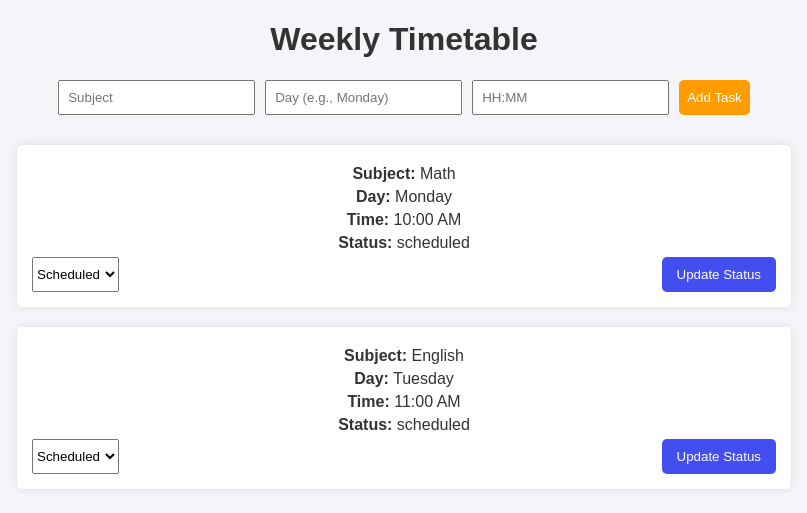
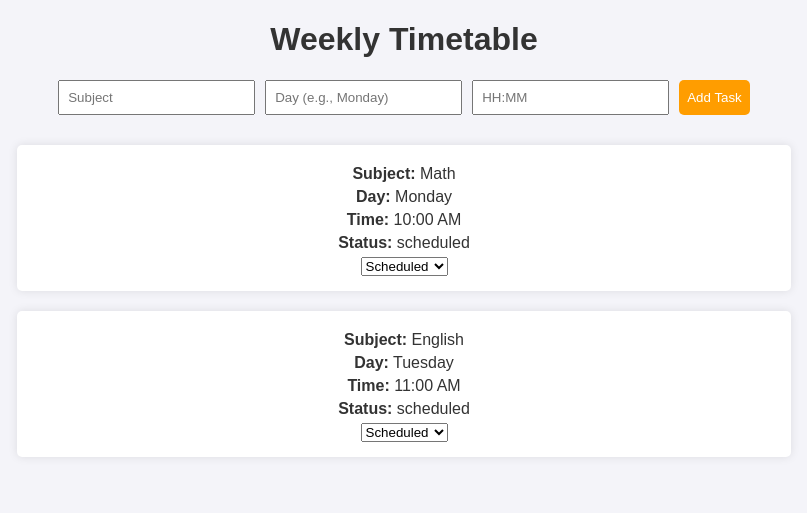
Before and after one commit to crmSaaS/timetable-app, a Node server app: page / in a window 1280 px wide. Shown: the top 513 px of the page, without its empty margins (236-1043 px from the left). Run offline with Node 20, Linux system fonts and the light colour scheme.

Commit message:
Updated code for dynamic status update

```diff
--- a/app.js
+++ b/app.js
@@ -4,6 +4,7 @@ const bodyParser = require('body-parser');
 const app = express();
 app.use(bodyParser.urlencoded({ extended: true }));
 app.use(express.static('public'));
+app.use(express.json()); // This line enables JSON parsing for the app
 app.set('view engine', 'ejs');
 
 let timetable = [
@@ -39,23 +40,9 @@ app.post('/add', (req, res) => {
     day,
     time,
     status: "scheduled"
-
   };
 
-
-
-  if (
-    newTask.day === "monday" || newTask.day ==="tuesday" || newTask.day ==="wednesday"||newTask.day === "thursday" || newTask.day ==="friday" || newTask.day ==="saturday"||newTask.day ==="sunday" || newTask.day === "Monday" || newTask.day ==="Tuesday" || newTask.day ==="Wednesday"||newTask.day === "Thursday" || newTask.day ==="Friday" || newTask.day ==="Saturday"||newTask.day ==="Sunday"
-  ){
-
-
   timetable.push(newTask);
-
-
-  }
-  else{
-    res.status(400).send("Invalid day input");
-  }
   res.redirect('/');
 });
 
@@ -65,11 +52,11 @@ app.post('/update', (req, res) => {
 
   if (task) {
     task.status = status;
+    res.status(200).json({ message: 'Status updated successfully' });
+  } else {
+    res.status(404).json({ message: 'Task not found' });
   }
-
-  res.redirect('/');
 });
-
 
 const PORT = process.env.PORT || 3000;
 app.listen(PORT, () => console.log(`Server running on port ${PORT}`));
--- a/public/style.css
+++ b/public/style.css
@@ -15,7 +15,6 @@ body {
   display: flex;
   justify-content: center;
   margin: 20px 0;
-
 }
 
 #add-form input, #add-form button {
@@ -43,14 +42,9 @@ body {
   margin: 5px 0;
 }
 
-  .task form {
-    display: flex;
-    justify-content: space-between;
-  }
-
 .btn-primary {
-    background-color: #ff9d00; /* Primary color */
-    color: #fff; /* Text color */
+  background-color: #ff9d00;
+  color: #fff;
   border: none;
   border-radius: 5px;
   padding: 10px 15px;
@@ -59,29 +53,15 @@ body {
 }
 
 .btn-primary:hover {
-    background-color: #ff9d00;; /* Darker shade for hover */
-  }
-
-  .btn-secondary {
-    background-color: #424eef; /* Secondary color */
-    color: #fff;
-    border: none;
-    border-radius: 5px;
-    padding: 10px 15px;
-    cursor: pointer;
-    transition: background-color 0.3s;
-  }
-
-  .btn-secondary:hover {
-    background-color: #424eef; /* Darker shade for hover */
+  background-color: #ff7800;
 }
 
 @media (max-width: 600px) {
   #timetable-list {
-        width: 100%; /* Full width on smaller screens */
+      width: 100%;
   }
 
   .task {
-        width: 90%; /* Adjusts width for mobile view */
+      width: 90%;
   }
 }
--- a/views/index.ejs
+++ b/views/index.ejs
@@ -5,7 +5,6 @@
   <meta name="viewport" content="width=device-width, initial-scale=1.0">
   <title>Timetable Manager</title>
   <link rel="stylesheet" href="/style.css">
-
 </head>
 <body>
   <h1>Weekly Timetable</h1>
@@ -14,7 +13,6 @@
     <input type="text" name="subject" placeholder="Subject" required>
     <input type="text" name="day" placeholder="Day (e.g., Monday)" required>
     <input type="text" name="time" placeholder="HH:MM" required aria-label="Time in HH:MM format">
-
     <button type="submit" class="btn-primary">Add Task</button>
   </form>
 
@@ -24,16 +22,12 @@
         <p><strong>Subject:</strong> <%= task.subject %></p>
         <p><strong>Day:</strong> <%= task.day %></p>
         <p><strong>Time:</strong> <%= task.time %></p>
-        <p><strong>Status:</strong> <%= task.status %></p>
-        <form method="POST" action="/update">
-          <input type="hidden" name="id" value="<%= task.id %>">
-          <select name="status">
-            <option value="scheduled" <%= task.status === 'scheduled' ? 'selected' : '' %>>Scheduled</option>
-            <option value="completed" <%= task.status === 'completed' ? 'selected' : '' %>>Completed</option>
-            <option value="canceled" <%= task.status === 'canceled' ? 'selected' : '' %>>Canceled</option>
-          </select>
-          <button type="submit" class="btn-secondary">Update Status</button>
-        </form>
+        <p><strong>Status:</strong> <span id="status-<%= task.id %>"><%= task.status %></span></p>
+        <select name="status" onchange="updateStatus('<%= task.id %>', this.value)">
+          <option value="scheduled" <%= task.status === 'scheduled' ? 'selected' : '' %>>Scheduled</option>
+          <option value="completed" <%= task.status === 'completed' ? 'selected' : '' %>>Completed</option>
+          <option value="canceled" <%= task.status === 'canceled' ? 'selected' : '' %>>Canceled</option>
+        </select>
       </div>
     <% }) %>
   </div>
```
Also changed, not shown: public/script.js (+45 -2 lines), 1 other file. Lines whose indentation alone changed are shown as unchanged.
